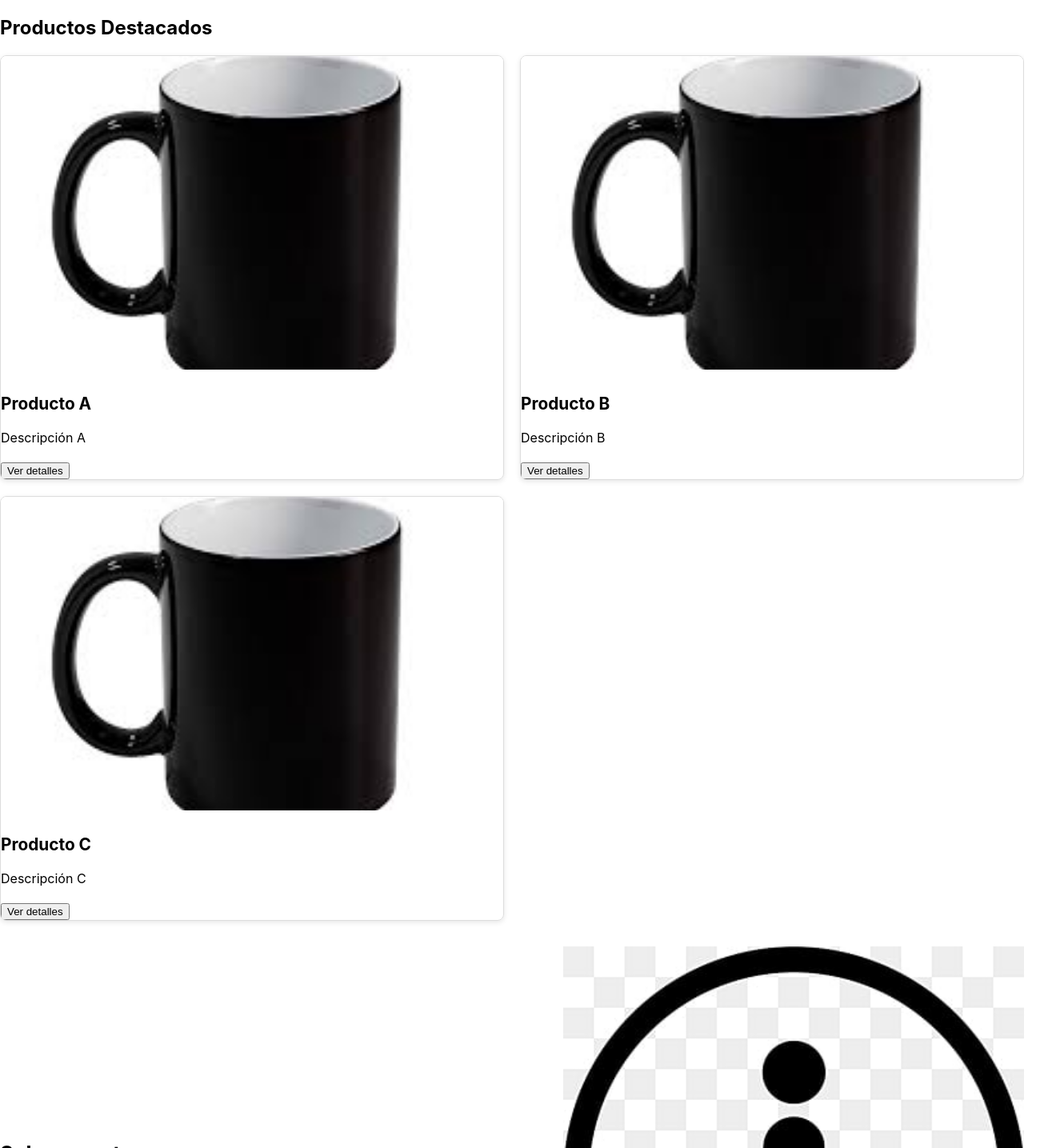
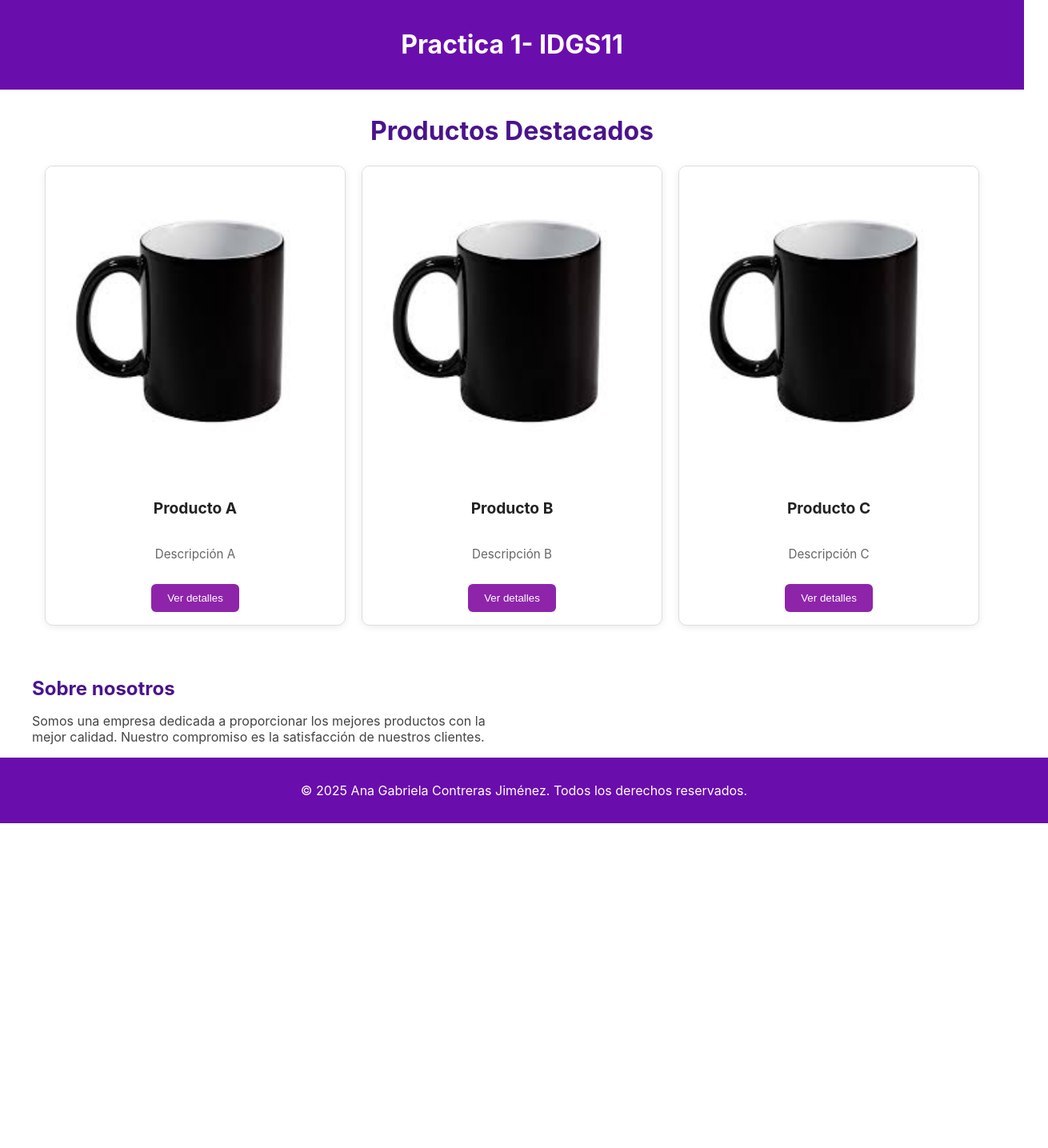
Before and after one commit to Ana-Gabs/workspace_ddi, a React (Create React App) app: page / in a window 1280 px wide. Shown: the top 1435 px of the page at 80% size, 1310 px wide, since content can reach past the window. After the commit the page ends 1029 px from the top, so only its background shows below. Built offline with nearby package versions, Linux system fonts and the light colour scheme.

Commit message:
"ya por fin"

```diff
--- /dev/null
+++ b/src/features/Products/components/Footer.jsx
@@ -0,0 +1,12 @@
+import React from 'react';
+import styles from '../styles/products.module.css';
+
+const Footer = () => {
+  return (
+    <footer className={styles["footer"]}>
+      <p>© 2025 Ana Gabriela Contreras Jiménez. Todos los derechos reservados.</p>
+    </footer>
+  );
+};
+
+export { Footer };
--- /dev/null
+++ b/src/features/Products/components/Header.jsx
@@ -0,0 +1,12 @@
+import React from 'react';
+import styles from '../styles/products.module.css';
+
+const Header = () => {
+  return (
+    <header className={styles["header"]}>
+      <h1>Practica 1- IDGS11</h1>
+    </header>
+  );
+};
+
+export { Header };
--- a/src/features/Products/components/ProductCard.jsx
+++ b/src/features/Products/components/ProductCard.jsx
@@ -13,7 +13,7 @@ export default function ProductCard({ product }) {
           loading="lazy"
         />
       </div>
-      <div className={styles['product-content']}>
+      <div className={styles['card-content']}>
         <h4 className={styles['product-title']}>{product.name}</h4>
         <p className={styles['product-description']}>{product.description}</p>
         <button>Ver detalles</button>
--- a/src/features/Products/pages/ProductsPage.jsx
+++ b/src/features/Products/pages/ProductsPage.jsx
@@ -1,7 +1,15 @@
 // features/Products/pages/ProductsPage.jsx
 import React from 'react';
 import ProductsView from '../views/ProductsView';
+import { Header } from '../components/Header';
+import { Footer } from '../components/Footer';
 
 export default function ProductsPage() {
-  return <ProductsView />;
+  return (
+    <>
+      <Header />
+      <ProductsView />
+      <Footer />
+    </>
+  );
 }
--- a/src/features/Products/styles/products.module.css
+++ b/src/features/Products/styles/products.module.css
@@ -1,115 +1,59 @@
-/* 1. REJILLA RESPONSIVA */
+/* === 1. GRID RESPONSIVA === */
 .product-grid {
   display: grid;
-  gap: 16px;
-  margin-bottom: 24px;
   grid-template-columns: 1fr;
+  gap: 20px;
+  margin: 0 auto 32px auto;
+  padding: 0 16px;
+  max-width: 1200px;
+  box-sizing: border-box;
 }
 
-@media screen and (min-width: 720px) and (max-width: 1079px),
-       screen and (min-width: 1280px) and (max-width: 1919px) {
+@media (min-width: 640px) {
   .product-grid {
     grid-template-columns: repeat(2, 1fr);
   }
 }
 
-@media screen and (min-width: 1080px) {
-  .product-grid {
-    grid-template-columns: repeat(2, 1fr);
-    gap: 20px;
-  }
-}
-
-@media screen and (min-height: 2200px) {
-  .product-grid {
-    grid-template-columns: repeat(2, 1fr);
-    gap: 20px;
-  }
-  .product-card {
-    min-height: 330px;
-  }
-}
-
-@media screen and (min-width: 1440px) {
-  .product-grid {
-    grid-template-columns: repeat(2, 1fr);
-    gap: 24px;
-  }
-  .product-card {
-    min-height: 360px;
-  }
-}
-
-@media screen and (min-width: 2160px) {
-  .product-grid {
-    grid-template-columns: repeat(3, 1fr);
-    gap: 30px;
-  }
-}
-
-@media screen and (orientation: landscape) and (max-height: 900px) {
+@media (min-width: 1024px) {
   .product-grid {
     grid-template-columns: repeat(3, 1fr);
   }
 }
 
-@media screen and (min-width: 768px) and (max-width: 834px) and (min-height: 1024px) {
-  .product-grid {
-    grid-template-columns: repeat(2, 1fr);
-  }
+/* === 2. CARD DE PRODUCTO === */
+.product-card {
+  border: 1px solid #ddd;
+  border-radius: 10px;
+  background-color: #fff;
+  box-shadow: 0 2px 10px rgba(0, 0, 0, 0.08);
+  overflow: hidden;
+  display: flex;
+  flex-direction: column;
+  align-items: center;
+  text-align: center;
+  transition: transform 0.2s ease;
 }
 
-@media screen and (min-width: 1280px) and (min-height: 800px) {
-  .product-grid {
-    grid-template-columns: repeat(2, 1fr);
-  }
+.product-card:hover {
+  transform: translateY(-4px);
 }
 
-/* 2. TARJETA PRODUCTO */
-.product-card {
-  border: 1px solid #ddd;
-  border-radius: 8px;
+/* === 3. IMAGEN === */
+.image-container {
+  width: 100%;
+  aspect-ratio: 1 / 1; /* para imágenes cuadradas */
+  background-color: #f1f1f1;
+  overflow: hidden;
   display: flex;
-  flex-direction: column;
-  overflow: hidden;
-  box-shadow: 0 2px 6px rgba(0, 0, 0, 0.1);
-}
-
-/* 3. IMAGEN Y CONTENEDOR */
-.image-container {
-  overflow: hidden;
-  width: 100%;
-  aspect-ratio: 16 / 9;
-}
-
-@media screen and (min-width: 1080px) and (min-height: 2200px) {
-  .image-container {
-    aspect-ratio: 19.5 / 9;
-  }
-}
-
-@media screen and (min-width: 1440px) and (min-height: 3000px) {
-  .image-container {
-    aspect-ratio: 20 / 9;
-  }
-}
-
-@media screen and (min-width: 768px) and (max-width: 834px) and (min-height: 1024px) {
-  .image-container {
-    aspect-ratio: 4 / 3;
-  }
-}
-
-@media screen and (min-width: 1280px) and (min-height: 800px) {
-  .image-container {
-    aspect-ratio: 16 / 10;
-  }
+  align-items: center;
+  justify-content: center;
 }
 
 .responsive-image {
   width: 100%;
   height: 100%;
-  object-fit: cover;
+  object-fit: contain;
   transition: transform 0.3s ease;
 }
 
@@ -117,145 +61,135 @@
   transform: scale(1.05);
 }
 
-/* 4. TEXTO DEL PRODUCTO */
-.product-title {
-  font-size: 1.1rem;
-  line-height: 1.4;
-  margin-bottom: 8px;
+/* === 4. CONTENIDO === */
+.card-content {
+  padding: 16px;
+  width: 100%;
+  box-sizing: border-box;
 }
 
-@media screen and (min-width: 1080px) {
-  .product-title {
-    font-size: 1.3rem;
-  }
-}
-
-@media screen and (min-width: 1440px) {
-  .product-title {
-    font-size: 1.5rem;
-    line-height: 1.5;
-  }
+.product-title {
+  font-size: 1.2rem;
+  font-weight: bold;
+  margin-bottom: 8px;
+  color: #222;
 }
 
 .product-description {
-  color: var(--ion-color-medium);
-  font-size: 0.9rem;
-  line-height: 1.6;
+  font-size: 0.95rem;
+  color: #666;
   margin-bottom: 16px;
 }
 
-@media screen and (min-width: 1080px) {
-  .product-description {
-    font-size: 1rem;
-  }
+/* === 5. BOTÓN === */
+.card-content button {
+  padding: 10px 20px;
+  background-color: #8e24aa; /* Morado encendido */
+  color: #fff;
+  border: none;
+  border-radius: 6px;
+  cursor: pointer;
+  font-weight: 500;
+  transition: background-color 0.3s ease;
+  margin-top: auto;
 }
 
-@media screen and (min-width: 1440px) {
-  .product-description {
-    font-size: 1.1rem;
-    line-height: 1.7;
-  }
+.card-content button:hover {
+  background-color: #6a1b9a; /* Morado más oscuro al pasar el cursor */
 }
 
-/* 5. SECCIÓN INFORMATIVA */
+/* Añade espacio debajo del botón */
+.card-content {
+  padding: 16px;
+  width: 100%;
+  box-sizing: border-box;
+  display: flex;
+  flex-direction: column;
+  align-items: center;
+  text-align: center;
+  gap: 12px;
+}
+
+
+/* === 6. INFO SECCIÓN === */
 .info-section {
   display: flex;
   flex-direction: column;
-  gap: 16px;
-  margin-top: 32px;
+  gap: 24px;
+  margin: 40px 16px 0 16px;
+  box-sizing: border-box;
+  max-width: 1200px;
+  margin-left: auto;
+  margin-right: auto;
 }
 
-@media screen and (min-width: 720px) and (orientation: landscape),
-       screen and (min-width: 1080px) and (orientation: portrait) {
+@media (min-width: 768px) {
   .info-section {
     flex-direction: row;
     align-items: center;
   }
 }
 
+.products-section h2 {
+  text-align: center;
+  font-size: 2rem;
+  margin: 32px 0 24px;
+  color: #4a148c;
+}
+
 .info-text h3 {
-  font-size: 1.4rem;
+  font-size: 1.5rem;
+  color: #4a148c;
   margin-bottom: 12px;
 }
 
-@media screen and (min-width: 1080px) {
-  .info-text h3 {
-    font-size: 1.6rem;
-  }
+.info-text p {
+  font-size: 1rem;
+  color: #444;
+  max-width: 60ch;
 }
 
-@media screen and (min-width: 1440px) {
-  .info-text h3 {
-    font-size: 1.8rem;
-  }
+.info-image img {
+  width: 100%;
+  border-radius: 10px;
 }
 
-.info-text p {
-  font-size: 0.95rem;
-  line-height: 1.6;
-  max-width: 65ch;
-}
+/* === 7. DARK MODE / ACCESIBILIDAD === */
+@media (prefers-color-scheme: dark) {
+  .product-card {
+    background-color: #1e1e1e;
+    border-color: #333;
+  }
 
-@media screen and (min-width: 1080px) {
-  .info-text p {
-    font-size: 1.05rem;
+  .product-title {
+    color: #fff;
   }
-}
 
-@media screen and (min-width: 1440px) {
-  .info-text p {
-    font-size: 1.15rem;
-    line-height: 1.7;
-  }
-}
-
-.info-image {
-  flex: 1;
-  min-height: 200px;
-}
-
-@media screen and (min-width: 1080px) {
-  .info-image {
-    min-height: 250px;
-  }
-}
-
-@media screen and (min-width: 1440px) {
-  .info-image {
-    min-height: 300px;
-  }
-}
-
-/* 6. ACCESIBILIDAD Y COMPATIBILIDAD */
-@media screen and (-webkit-min-device-pixel-ratio: 2),
-       screen and (min-resolution: 192dpi) {
-  .product-title,
-  .info-text h3 {
-    font-weight: 500;
-  }
-}
-
-@media (prefers-color-scheme: dark) {
   .product-description {
-    color: var(--ion-color-light-shade);
+    color: #ccc;
   }
 }
 
 @media (prefers-reduced-motion: reduce) {
-  .responsive-image {
+  .responsive-image,
+  .product-card {
     transition: none;
   }
 }
 
-/* 7. INDICADOR DE RESOLUCIÓN (debug) */
-.resolution-indicator {
-  position: fixed;
-  bottom: 10px;
-  right: 10px;
-  background-color: rgba(0, 0, 0, 0.7);
+.header {
+  background-color: #6a0dad;
   color: white;
-  padding: 5px 10px;
-  border-radius: 4px;
-  font-size: 0.8rem;
-  z-index: 1000;
+  padding: 15px;
+  text-align: center;
 }
+
+.footer {
+  background-color: #6a0dad;
+  color: white;
+  padding: 15px;
+  text-align: center;
+  position: relative;
+  bottom: 0;
+  width: 100%;
+}
--- a/src/features/Products/views/ProductsView.jsx
+++ b/src/features/Products/views/ProductsView.jsx
@@ -2,11 +2,9 @@ import React from 'react';
 import styles from '../styles/products.module.css';
 import ProductCard from '../components/ProductCard';
 
-// ✅ Usa import para que Webpack maneje bien las imágenes
 import p1 from '../../../assets/p1.jpg';
 import p2 from '../../../assets/p1.jpg';
 import p3 from '../../../assets/p1.jpg';
-import aboutImage from '../../../assets/about.jpg';
 
 const mockProducts = [
   { id: 1, name: 'Producto A', description: 'Descripción A', image: p1 },
@@ -33,13 +31,6 @@ export default function ProductsView() {
             Nuestro compromiso es la satisfacción de nuestros clientes.
           </p>
         </div>
-        <div className={styles['info-image']}>
-          <img
-            src={aboutImage}
-            alt="Sobre nosotros"
-            className={styles['responsive-image']}
-          />
-        </div>
       </div>
     </section>
   );
```
